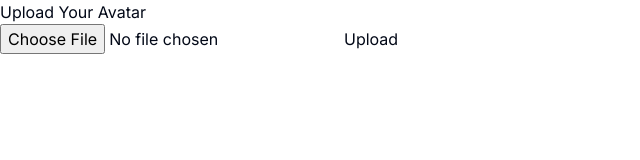
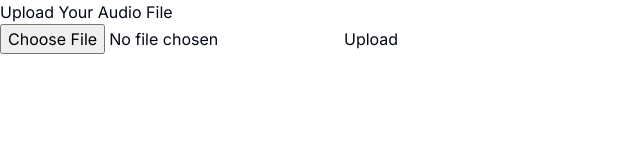
Before and after one commit to santiago-visanto/meeting_minute_assembly, a Next.js app: page / in a window 1280 px wide. Shown: the top 160 px of the page, without its empty margins (0-640 px from the left). Built offline with nearby package versions, Linux system fonts and the light colour scheme.

Commit message:
update page.tsx audio

```diff
--- a/app/page.tsx
+++ b/app/page.tsx
@@ -4,12 +4,13 @@ import { type PutBlobResult } from '@vercel/blob';
 import { upload } from '@vercel/blob/client';
 import { useState, useRef } from 'react';
 
-export default function AvatarUploadPage() {
+export default function AudioUploadPage() {
   const inputFileRef = useRef<HTMLInputElement>(null);
   const [blob, setBlob] = useState<PutBlobResult | null>(null);
+
   return (
     <>
-      <h1>Upload Your Avatar</h1>
+      <h1>Upload Your Audio File</h1>
 
       <form
         onSubmit={async (event) => {
@@ -23,7 +24,7 @@ export default function AvatarUploadPage() {
 
           const newBlob = await upload(file.name, file, {
             access: 'public',
-            handleUploadUrl: '/api/avatar/upload',
+            handleUploadUrl: '/api/audio/upload',  // Cambiado para reflejar que es un archivo de audio
           });
 
           setBlob(newBlob);
```
